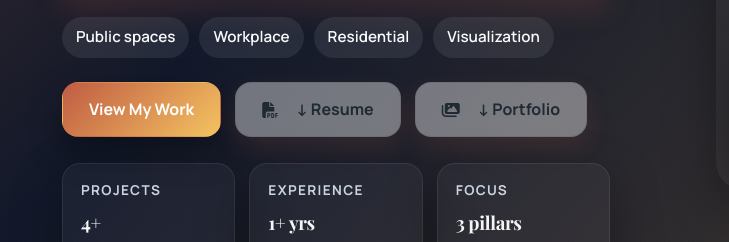
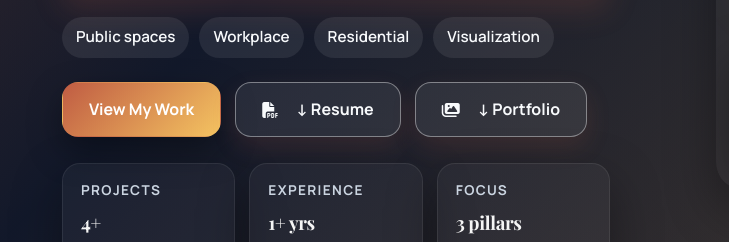
Before and after one commit to adn615/adn615.github.io, a plain HTML site: page index.html in a window 1280 px wide. Both pictures are taken after a click on the button "Toggle theme". Shown: the part 549-791 px from the top of the page, 0-729 px from the left. Drawn offline with nearby package versions, Linux system fonts and the light colour scheme; grey boxes are pictures that could not be loaded.

Commit message:
Adjusted some color for downloading buttons

```diff
--- a/styles/main.css
+++ b/styles/main.css
@@ -367,6 +367,10 @@ p {
 .cta-btn.secondary:hover {
     background-color: rgba(255, 255, 255, 0.75);
     transform: translateY(-2px);
+}
+
+.cta-btn.secondary i {
+    color: inherit;
 }
 
 .hero-stats-row {
@@ -1140,6 +1144,16 @@ p {
     box-shadow: 0 14px 34px rgba(0, 0, 0, 0.35);
 }
 
+.dark-mode .cta-btn.secondary {
+    color: #f8fafc;
+    border-color: rgba(255, 255, 255, 0.4);
+    background-color: rgba(255, 255, 255, 0.08);
+}
+
+.dark-mode .cta-btn.secondary i {
+    color: #f8fafc;
+}
+
 .dark-mode .footer {
     background: #0b1220;
 }
```
